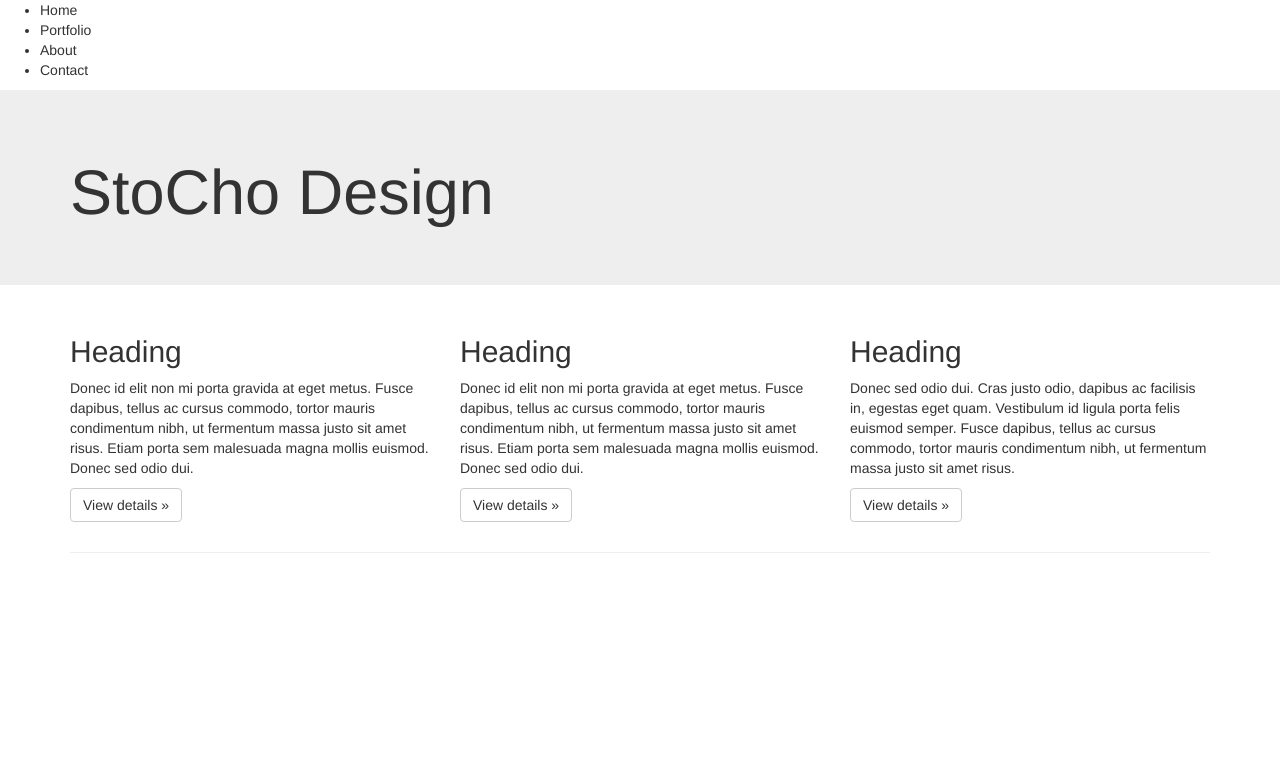
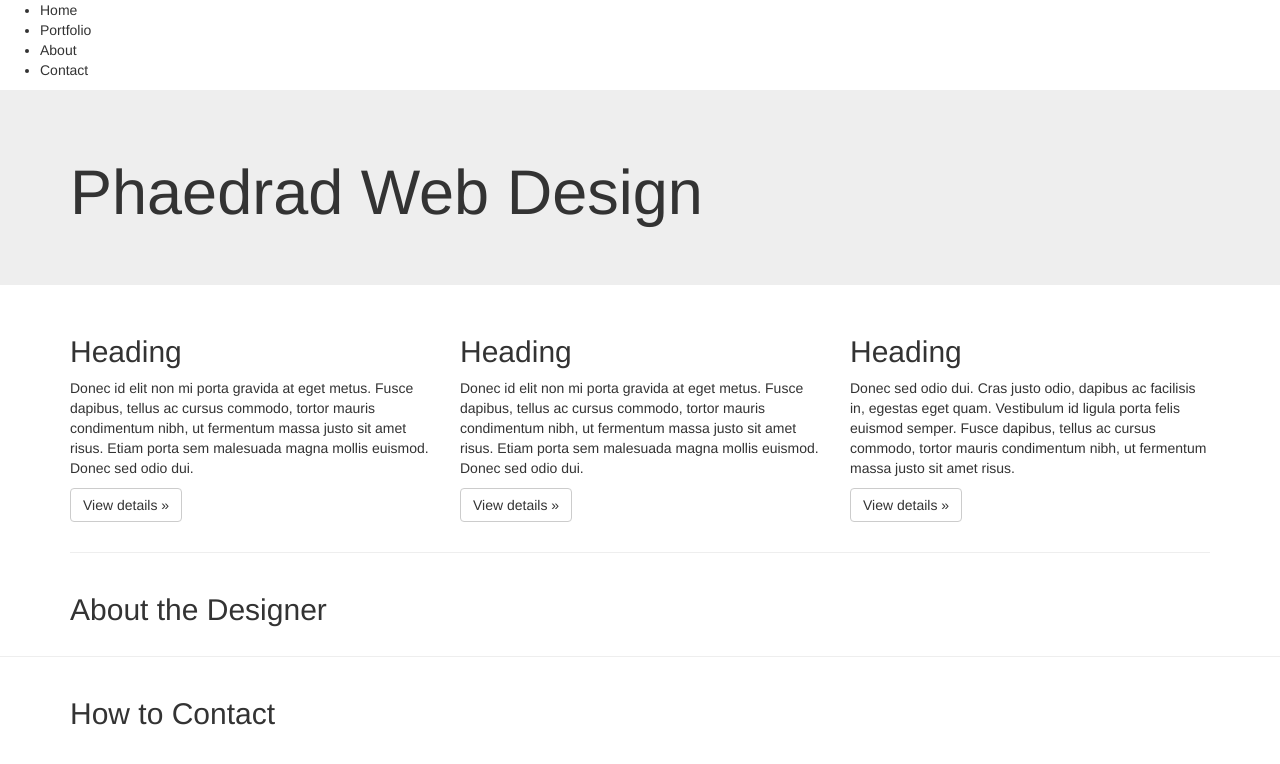
Before and after one commit to martaabba/StoChoDesign, a plain HTML site: page index.html in a window 1280 px wide. Drawn offline with nearby package versions, Linux system fonts and the light colour scheme.

Commit message:
container designation

```diff
--- a/index.html
+++ b/index.html
@@ -6,7 +6,7 @@
     <meta name="viewport" content="width=device-width, initial-scale=1">
     <!-- The above 3 meta tags *must* come first in the head; any other head content must come *after* these tags -->
 
-    <title>StoCho Design</title>
+    <title>Phaedrad Web Design</title>
 
     <!-- Bootstrap core CSS -->
     <!-- Latest compiled and minified CSS -->
@@ -38,7 +38,7 @@
     <!-- Main jumbotron for a primary marketing message or call to action -->
     <div class="jumbotron">
       <div class="container">
-        <h1>StoCho Design</h1>
+        <h1>Phaedrad Web Design</h1>
 
 
       </div><!-- /container -->
@@ -66,8 +66,18 @@
 
       <hr>
 
+    </div> <!-- /container -->
 
-    </div> <!-- /container -->
+    <div class="container" id="about">
+      <h2>About the Designer</h2>
+    </div>
+
+    <hr>
+
+    <div class="container" id="contact">
+      <h2>How to Contact</h2>
+
+    </div>
 
 
     <!-- ============================= -->
```
